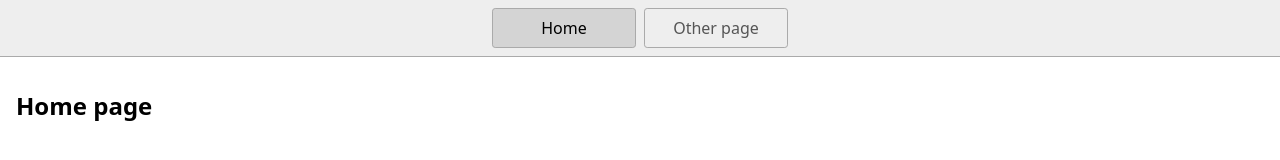
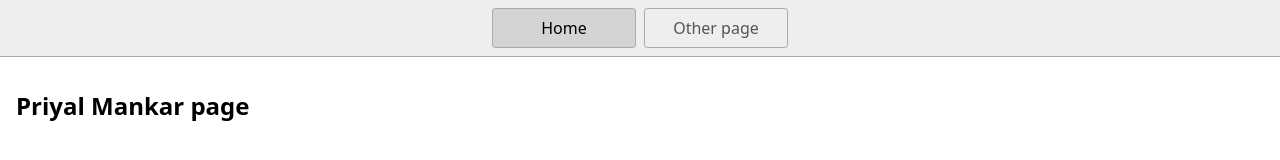
Before and after one commit to priyalmankar/FrontEnd_Practice, a website: page index.html in a window 1280 px wide. Drawn offline with Linux system fonts and the light colour scheme.

Commit message:
First commit

```diff
--- a/index.html
+++ b/index.html
@@ -17,7 +17,7 @@
       <a href="/page2.html">Other page</a>
     </nav>
     <main>
-      <h1>Home page</h1>
+      <h1>Priyal Mankar page</h1>
     </main>
   </body>
 </html>
```
Also changed, not shown: 1 other file.
